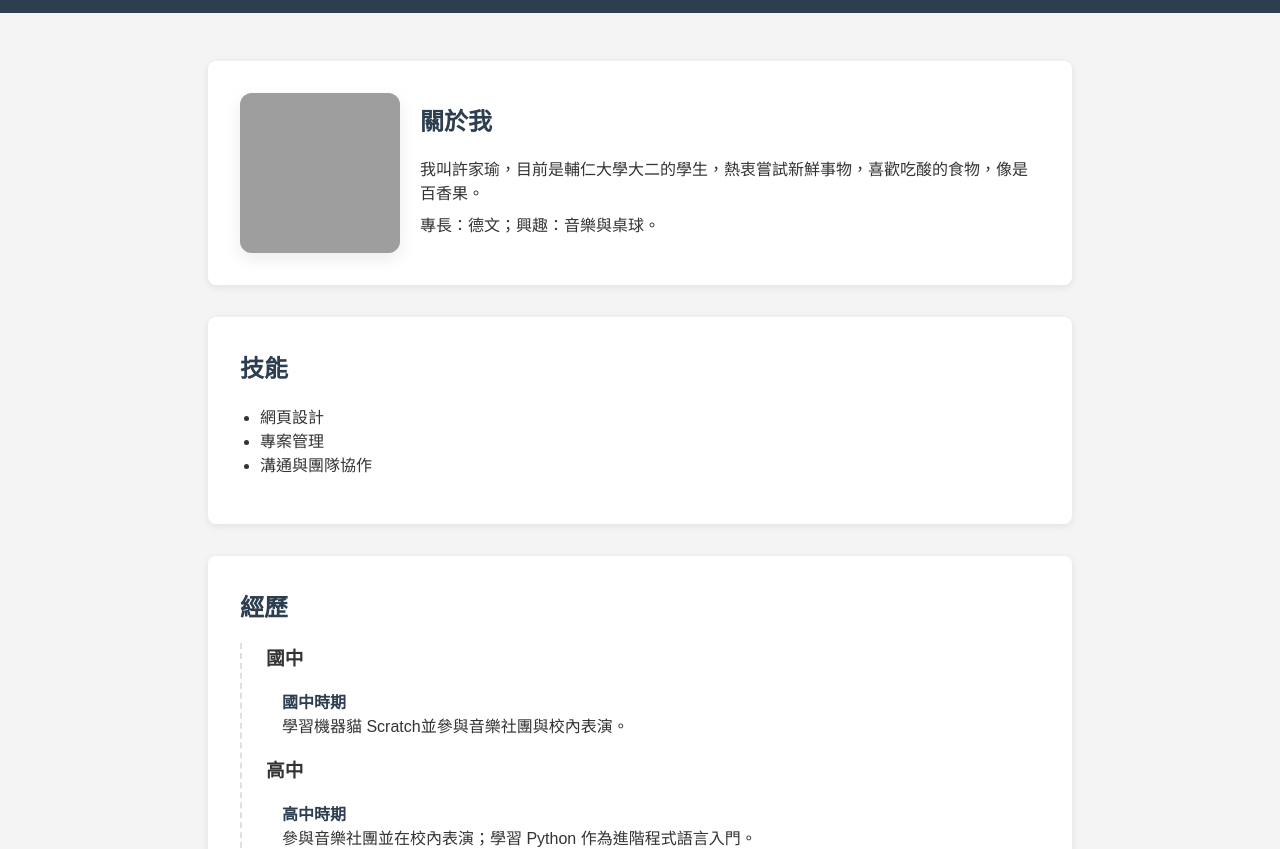
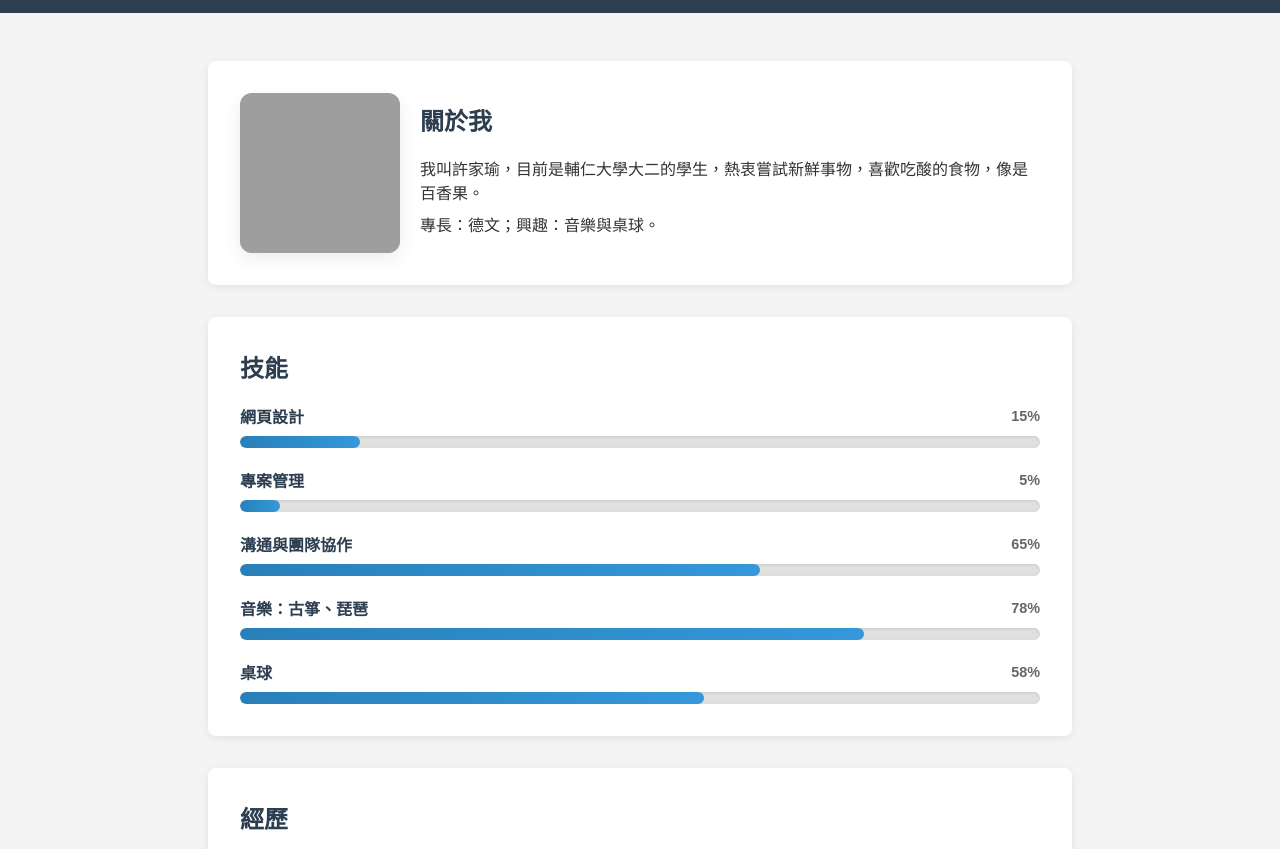
Before and after one commit to mmollyghost-jpg/introduceMyself, a plain HTML site: page index.html in a window 1280 px wide. Shown: the part 125-974 px from the top of the page. Drawn offline with Linux system fonts and the light colour scheme; grey boxes are pictures that could not be loaded.

Commit message:
add 技能進度條

```diff
--- a/index.html
+++ b/index.html
@@ -36,11 +36,53 @@
 
     <section id="skills" class="section">
       <h2>技能</h2>
-      <ul class="skills-list">
-        <li>網頁設計</li>
-        <li>專案管理</li>
-        <li>溝通與團隊協作</li>
-      </ul>
+      <div class="skills-list">
+        <div class="skill-item">
+          <div class="skill-header">
+            <span>網頁設計</span>
+            <span class="skill-percent">15%</span>
+          </div>
+          <div class="progress-bar">
+            <div class="progress-fill" style="width: 15%;"></div>
+          </div>
+        </div>
+        <div class="skill-item">
+          <div class="skill-header">
+            <span>專案管理</span>
+            <span class="skill-percent">5%</span>
+          </div>
+          <div class="progress-bar">
+            <div class="progress-fill" style="width: 5%;"></div>
+          </div>
+        </div>
+        <div class="skill-item">
+          <div class="skill-header">
+            <span>溝通與團隊協作</span>
+            <span class="skill-percent">65%</span>
+          </div>
+          <div class="progress-bar">
+            <div class="progress-fill" style="width: 65%;"></div>
+          </div>
+        </div>
+        <div class="skill-item">
+          <div class="skill-header">
+            <span>音樂：古箏、琵琶</span>
+            <span class="skill-percent">78%</span>
+          </div>
+          <div class="progress-bar">
+            <div class="progress-fill" style="width: 78%;"></div>
+          </div>
+        </div>
+        <div class="skill-item">
+          <div class="skill-header">
+            <span>桌球</span>
+            <span class="skill-percent">58%</span>
+          </div>
+          <div class="progress-bar">
+            <div class="progress-fill" style="width: 58%;"></div>
+          </div>
+        </div>
+      </div>
     </section>
 
     <section id="experience" class="section">
@@ -48,25 +90,25 @@
       <div class="timeline">
         <h3>國中</h3>
         <div class="timeline-item">
-          <div class="time">國中時期</div>
+          <div class="time"></div>
           <div class="content">學習機器貓 Scratch並參與音樂社團與校內表演。</div>
         </div>
 
         <h3>高中</h3>
         <div class="timeline-item">
-          <div class="time">高中時期</div>
+          <div class="time"></div>
           <div class="content">參與音樂社團並在校內表演；學習 Python 作為進階程式語言入門。</div>
         </div>
 
         <h3>大學</h3>
         <div class="timeline-item">
-          <div class="time">大一時期</div>
+          <div class="time">大一</div>
           <div class="content">便利商店打工（學習顧客服務與收銀作業）。</div>
           <div class="content">偏鄉教育中心大學伴（擔任課輔）。</div>
         </div>
 
         <div class="timeline-item">
-          <div class="time">大二時期 </div>
+          <div class="time">大二 </div>
           <div class="content">偏鄉教育中心帶班老師（擔任課輔與管理班級）。</div>
           <div class="content">世界壯年運動會志工與司儀（參與大型活動）。</div>
           <div class="content">宿舍幹部與桌球社財務（舉辦活動與財務管理）。</div>
--- a/style.css
+++ b/style.css
@@ -54,6 +54,52 @@ h2 {
 ul {
   padding-left: 20px;
 }
+
+/* Skills with progress bars */
+.skills-list {
+  list-style: none;
+  padding: 0;
+  margin: 0;
+  display: flex;
+  flex-direction: column;
+  gap: 20px;
+}
+
+.skill-item {
+  display: flex;
+  flex-direction: column;
+  gap: 8px;
+}
+
+.skill-header {
+  display: flex;
+  justify-content: space-between;
+  align-items: center;
+  font-weight: 600;
+  color: #2c3e50;
+}
+
+.skill-percent {
+  font-size: 0.9rem;
+  color: #666;
+}
+
+.progress-bar {
+  width: 100%;
+  height: 12px;
+  background: #e0e0e0;
+  border-radius: 6px;
+  overflow: hidden;
+  box-shadow: inset 0 1px 3px rgba(0, 0, 0, 0.1);
+}
+
+.progress-fill {
+  height: 100%;
+  background: linear-gradient(90deg, #2980b9, #3498db);
+  border-radius: 6px;
+  transition: width 600ms ease;
+}
+
 #contact p {
   font-size: 1.1rem;
 }
```
